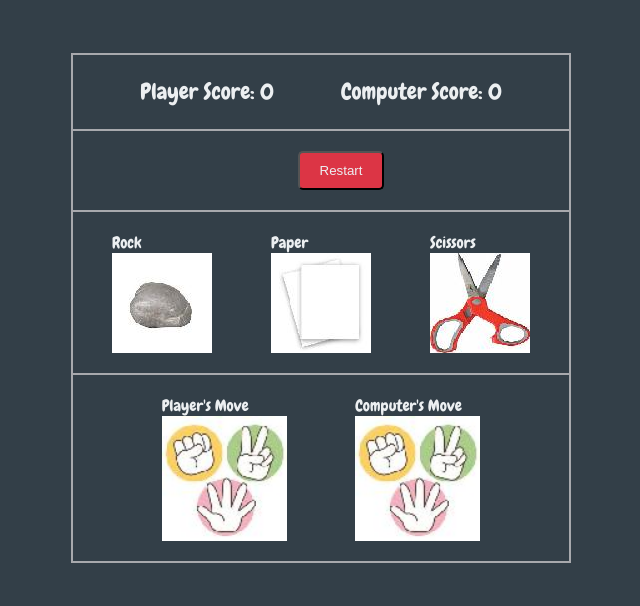
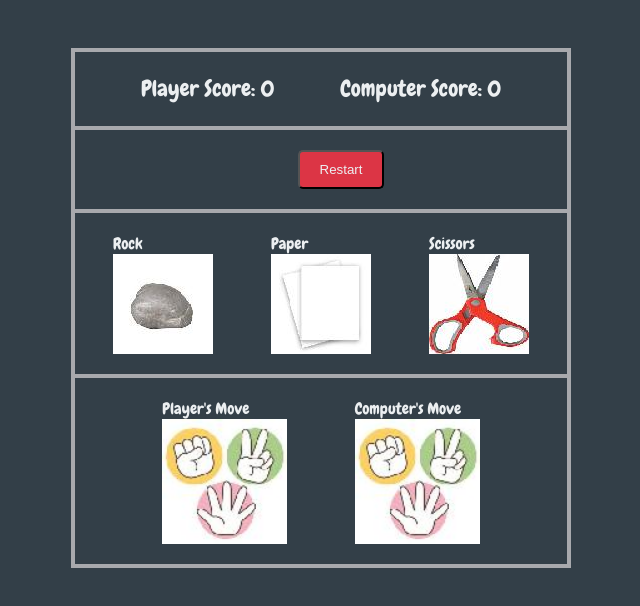
Before and after one commit to 7minutech/oden_rock_paper_scissors, a plain HTML site: page index.html in a window 1280 px wide. Shown: the whole page, without its empty margins (319-959 px from the left). Drawn offline with Linux system fonts and the light colour scheme.

Commit message:
style: increased border pixel size

```diff
--- a/style.css
+++ b/style.css
@@ -17,12 +17,12 @@ body{
 }
 
 .main > div{
-  border-left: solid 2px #A8A9AD;
-  border-right: solid 2px #A8A9AD;
-  border-top: solid 2px #A8A9AD;
+  border-left: solid 4px #A8A9AD;
+  border-right: solid 4px #A8A9AD;
+  border-top: solid 4px #A8A9AD;
 }
 .messages{
-  border-bottom: solid 2px #A8A9AD;
+  border-bottom: solid 4px #A8A9AD;
 }
 .moves{
   display: flex;
```
